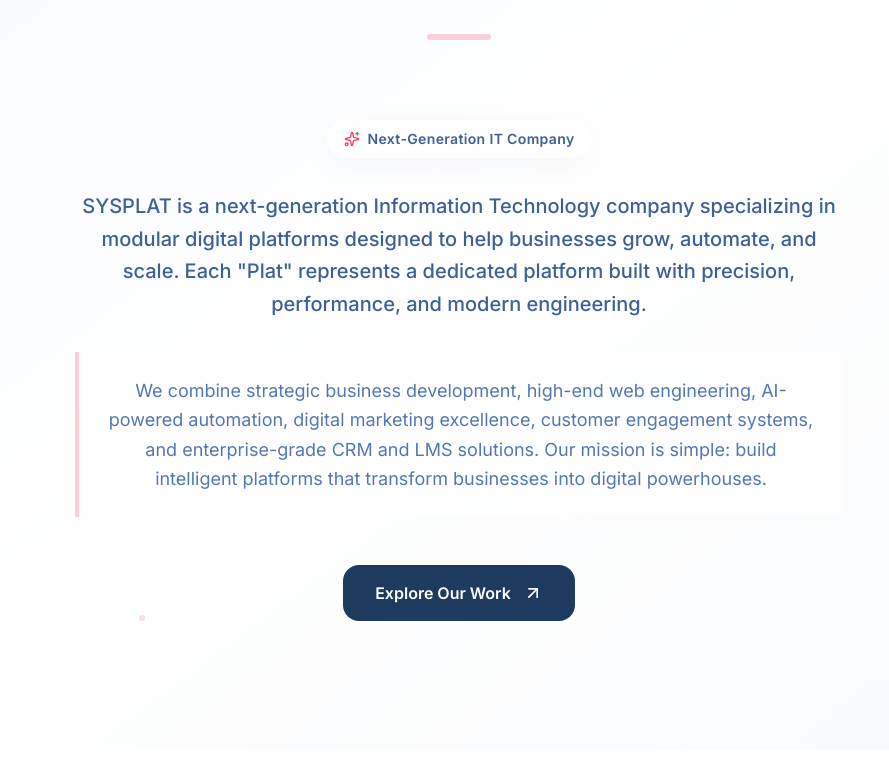
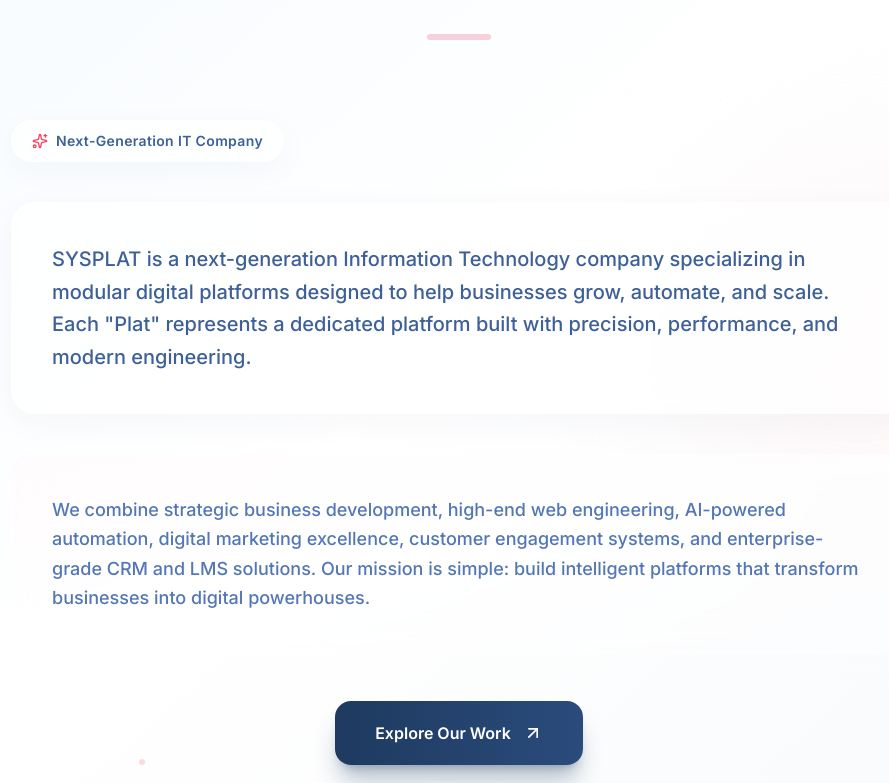
Before and after one commit to parsasamandi/IT-tech-portfolio, a Next.js app: page / in a window 1280 px wide. Shown: the part 3137-3920 px from the top of the page, without its empty margins (181-1070 px from the left). Built offline with nearby package versions, Linux system fonts and the light colour scheme; no server answers; the database is empty.

Commit message:
feat(about): redesign with professional layout and improved accessibility

```diff
--- a/components/sections/About.tsx
+++ b/components/sections/About.tsx
@@ -1,7 +1,7 @@
 "use client";
 
 import { useState, useEffect } from "react";
-import { motion } from "framer-motion";
+import { motion, useReducedMotion } from "framer-motion";
 import { ArrowUpRight, Sparkles } from "lucide-react";
 import SectionHeading from "@/components/ui/SectionHeading";
 import { supabase } from "@/lib/supabase";
@@ -16,6 +16,8 @@
     paragraph1: "SYSPLAT is a next-generation Information Technology company specializing in modular digital platforms designed to help businesses grow, automate, and scale. Each \"Plat\" represents a dedicated platform built with precision, performance, and modern engineering.",
     paragraph2: "We combine strategic business development, high-end web engineering, AI-powered automation, digital marketing excellence, customer engagement systems, and enterprise-grade CRM and LMS solutions. Our mission is simple: build intelligent platforms that transform businesses into digital powerhouses."
   });
+
+  const shouldReduceMotion = useReducedMotion();
 
   useEffect(() => {
     async function fetchSettings() {
@@ -44,48 +46,55 @@
     fetchSettings();
   }, []);
 
-  const titleParts = aboutData.title.split(" ");
-  const lastWord = titleParts.length > 1 ? titleParts.pop() || "" : "";
-  const firstPart = titleParts.join(" ");
-
   return (
-    <section id="about" className="py-32 bg-gradient-to-br from-navy-50 via-white to-slate-50 relative overflow-hidden">
-      {/* Background Elements */}
-      <div className="absolute inset-0 pointer-events-none">
+    <section
+      id="about"
+      className="py-20 md:py-32 bg-gradient-to-br from-navy-50 via-white to-slate-50 relative overflow-hidden"
+      aria-labelledby="about-heading"
+    >
+      {/* Enhanced Background Elements */}
+      <div className="absolute inset-0 pointer-events-none" aria-hidden="true">
         <div className="absolute top-20 left-10 w-2 h-2 bg-crimson-400 rounded-full opacity-60" />
         <div className="absolute top-40 right-20 w-1 h-1 bg-navy-300 rounded-full" />
         <div className="absolute bottom-32 left-1/4 w-1.5 h-1.5 bg-crimson-300 rounded-full opacity-40" />
+        <div className="absolute top-1/2 right-1/3 w-2 h-2 bg-navy-200 rounded-full opacity-30" />
+        <div className="hidden md:block absolute top-1/3 right-10 w-[400px] h-[400px] bg-crimson-50/30 rounded-full blur-3xl" />
       </div>
 
-      <div className="max-w-4xl mx-auto px-6 sm:px-8 relative">
-        <SectionHeading title="About SYSPLAT" highlight="SYSPLAT" subtitle="Who We Are" />
+      <div className="max-w-5xl mx-auto px-6 sm:px-8 relative">
+        <SectionHeading
+          title="About SYSPLAT"
+          highlight="SYSPLAT"
+          subtitle="Who We Are"
+        />
 
         <motion.div
           initial={{ opacity: 0, y: 30 }}
           whileInView={{ opacity: 1, y: 0 }}
           viewport={{ once: true, margin: "-100px" }}
-          transition={{ duration: 0.7, ease: "easeOut" }}
-          className="text-center max-w-3xl mx-auto"
+          transition={{ duration: shouldReduceMotion ? 0 : 0.7, ease: "easeOut" }}
+          className="max-w-4xl mx-auto"
         >
           {/* Company Badge */}
           <motion.div
             initial={{ opacity: 0, scale: 0.9 }}
             whileInView={{ opacity: 1, scale: 1 }}
             viewport={{ once: true }}
-            transition={{ delay: 0.2, duration: 0.5 }}
-            className="inline-flex items-center gap-2 mb-8 px-4 py-2 rounded-full glass-card border border-crimson-100 shadow-sm"
+            transition={{ delay: shouldReduceMotion ? 0 : 0.2, duration: shouldReduceMotion ? 0 : 0.5 }}
+            className="inline-flex items-center gap-2 mb-10 px-5 py-2.5 rounded-full glass-card border border-crimson-100/60 shadow-sm"
           >
-            <Sparkles className="w-4 h-4 text-crimson-500" />
+            <Sparkles className="w-4 h-4 text-crimson-500" aria-hidden="true" />
             <span className="text-sm font-semibold text-navy-700 tracking-wide">Next-Generation IT Company</span>
           </motion.div>
 
           {/* Main Content */}
-          <div className="space-y-8">
+          <div className="space-y-10">
             <motion.div
               initial={{ opacity: 0, y: 20 }}
               whileInView={{ opacity: 1, y: 0 }}
               viewport={{ once: true }}
-              transition={{ delay: 0.3, duration: 0.6 }}
+              transition={{ delay: shouldReduceMotion ? 0 : 0.3, duration: shouldReduceMotion ? 0 : 0.6 }}
+              className="glass-card border border-navy-100/50 rounded-3xl p-8 md:p-10 shadow-md hover:shadow-xl transition-shadow duration-500"
             >
               <p className="text-lg md:text-xl leading-relaxed text-navy-700 font-medium">
                 {aboutData.paragraph1}
@@ -96,12 +105,15 @@
               initial={{ opacity: 0, y: 20 }}
               whileInView={{ opacity: 1, y: 0 }}
               viewport={{ once: true }}
-              transition={{ delay: 0.4, duration: 0.6 }}
-              className="border-l-4 border-crimson-200 pl-6 bg-white/60 backdrop-blur-sm rounded-r-xl py-6 pr-6"
+              transition={{ delay: shouldReduceMotion ? 0 : 0.4, duration: shouldReduceMotion ? 0 : 0.6 }}
+              className="relative overflow-hidden rounded-3xl"
             >
-              <p className="text-base md:text-lg leading-relaxed text-navy-600">
-                {aboutData.paragraph2}
-              </p>
+              <div className="absolute inset-0 bg-gradient-to-br from-crimson-500/5 via-transparent to-navy-500/5" aria-hidden="true" />
+              <div className="relative border-l-4 border-crimson-500 pl-8 md:pl-10 py-8 md:py-10 pr-8 md:pr-10 glass-card border border-navy-100/30 shadow-md">
+                <p className="text-base md:text-lg leading-relaxed text-navy-600 font-medium">
+                  {aboutData.paragraph2}
+                </p>
+              </div>
             </motion.div>
           </div>
 
@@ -110,15 +122,16 @@
             initial={{ opacity: 0, y: 20 }}
             whileInView={{ opacity: 1, y: 0 }}
             viewport={{ once: true }}
-            transition={{ delay: 0.6, duration: 0.6 }}
-            className="pt-12"
+            transition={{ delay: shouldReduceMotion ? 0 : 0.6, duration: shouldReduceMotion ? 0 : 0.6 }}
+            className="pt-12 text-center"
           >
             <a
               href="#projects"
-              className="group inline-flex items-center gap-3 px-8 py-4 bg-navy-900 text-white rounded-2xl hover:bg-navy-800 transition-all duration-300 hover:shadow-lg hover:shadow-navy-900/25 hover:-translate-y-1"
+              className="group inline-flex items-center gap-3 px-10 py-5 bg-gradient-to-r from-navy-900 to-navy-800 text-white rounded-2xl hover:from-navy-800 hover:to-navy-700 transition-all duration-300 shadow-xl shadow-navy-900/30 hover:shadow-2xl hover:shadow-navy-900/50 hover:-translate-y-1"
+              aria-label="View our portfolio of projects"
             >
-              <span className="font-semibold">Explore Our Work</span>
-              <ArrowUpRight className="w-5 h-5 transition-transform group-hover:translate-x-1 group-hover:-translate-y-1" />
+              <span className="font-semibold text-base">Explore Our Work</span>
+              <ArrowUpRight className="w-5 h-5 transition-transform group-hover:translate-x-1 group-hover:-translate-y-1" aria-hidden="true" />
             </a>
           </motion.div>
         </motion.div>
```
